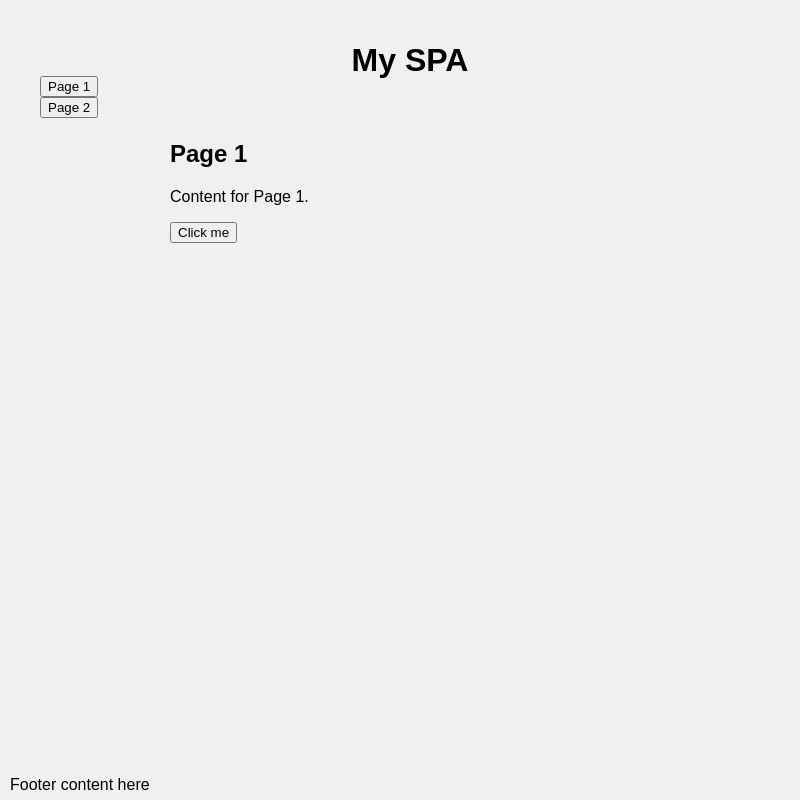
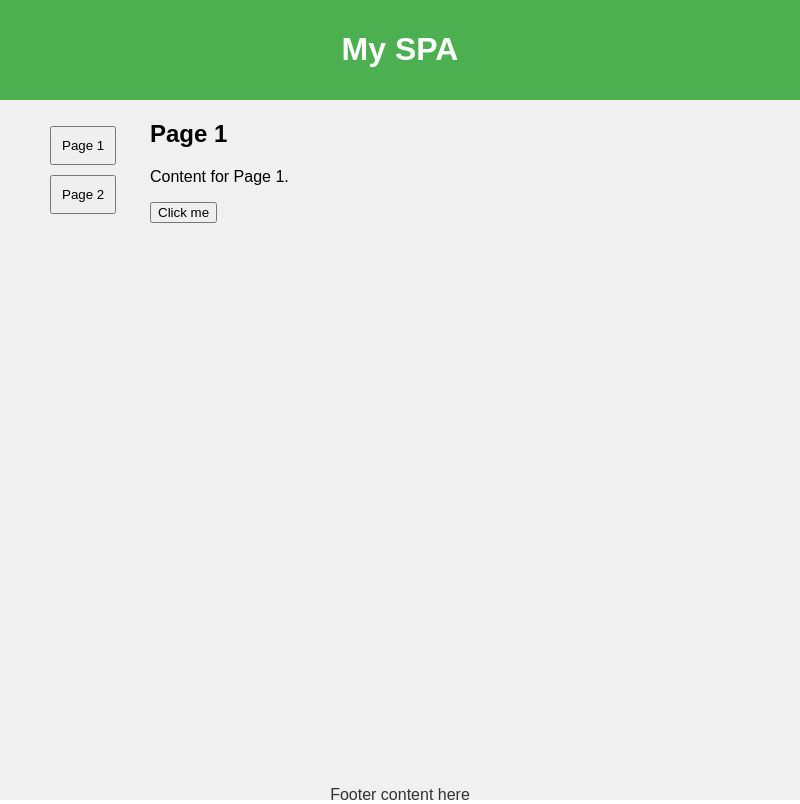
Before and after one commit to mgarbade/electron-spa-template, an Electron app: page src/index.html in a window 800 px wide. Drawn offline with Linux system fonts and the light colour scheme; no server answers.

Commit message:
css - prepare for tabs

```diff
--- a/src/styles/master.css
+++ b/src/styles/master.css
@@ -6,58 +6,55 @@ body {
         "header header"
         "nav content"
         "footer footer";
-    grid-template-rows: 100px 1fr 20px; /* Header height, content taking the rest, footer height */
-    grid-template-columns: 150px 1fr; /* Navigation width, content taking the rest */
+    grid-template-rows: 100px 1fr 30px; /* Header, content, and footer heights */
+    grid-template-columns: 150px 1fr; /* Navigation width, content width */
     min-height: 100vh;
-    font-family: Arial, sans-serif;
+    font-family: 'Nunito', sans-serif;
     overflow: hidden;
 }
 
 #header {
     grid-area: header;
-    background: #f0f0f0;
+    background-color: #4CAF50;
+    color: white;
+    text-align: center;
     padding: 10px;
-    display: flex;
-    align-items: center;
-    justify-content: center;
-    gap: 20px;
-    position: fixed;
-    top: 0;
-    width: 100%;
-    height: 100px;
 }
-
 
 #nav {
     grid-area: nav;
-    background: #f0f0f0; /* Different color to distinguish nav area */
-    top:60px;
-    bottom:30px;
-    width: 150px;
-    position:absolute;
-    -moz-box-sizing:border-box;
-    -webkit-box-sizing:border-box;
-    -o-box-sizing:border-box;
-    -ms-box-sizing:border-box;
-    box-sizing:border-box;
-    left:0;
-    position: fixed;
+    background-color: #f0f0f0;
+    display: flex;
+    flex-direction: column;
+    padding: 10px;
+}
+
+#nav button {
+    padding: 10px;
+    margin-bottom: 10px;
+    cursor: pointer;
 }
 
 #content {
     grid-area: content;
     background: #f0f0f0;
-    padding: 20px; /* Padding for content for better readability */
-    height: 80vh; /* Set a fixed height for the content area */
-    overflow-x: hidden; /* Enables scrolling if the content is taller than the screen */
+    overflow-y: auto;
+    height: calc(100vh - 130px); /* Calculate the height */
+    background-color: #f0f0f0;
 }
 
 #footer {
-    grid-area: footer;
-    background: #f0f0f0; /* Matching the header */
-    padding: 10px; /* Consistent padding with the header */
+    grid-area: footer; /* This is correct */
+    background-color: #f0f0f0;
+    color: #333;
+    text-align: center;
     width: 100%;
-    position: fixed;
+
     bottom: 0;
     height: 30px;
 }
+
+
+.tabcontent {
+    display: none; /* Hide all content by default */
+}
```
